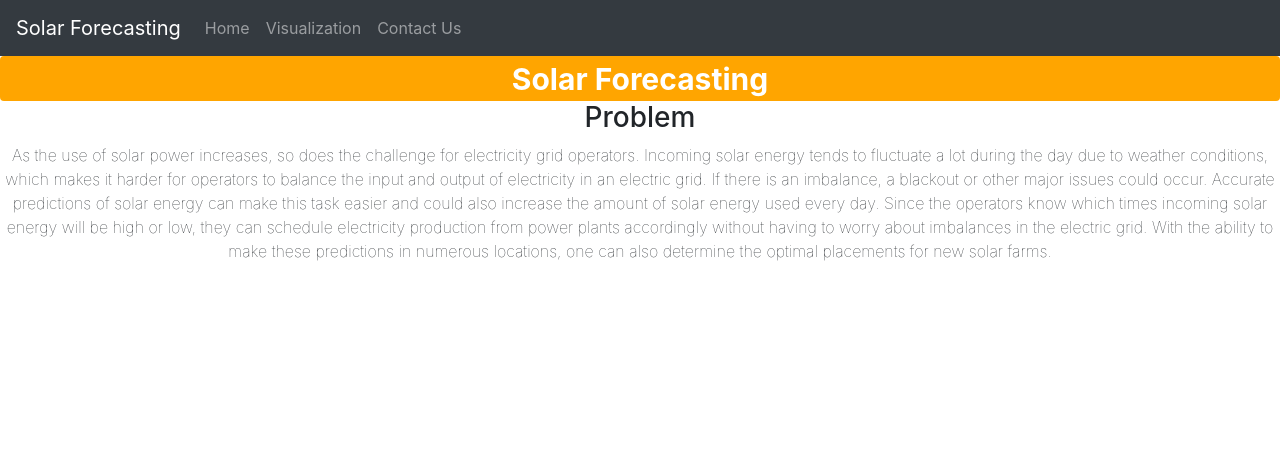
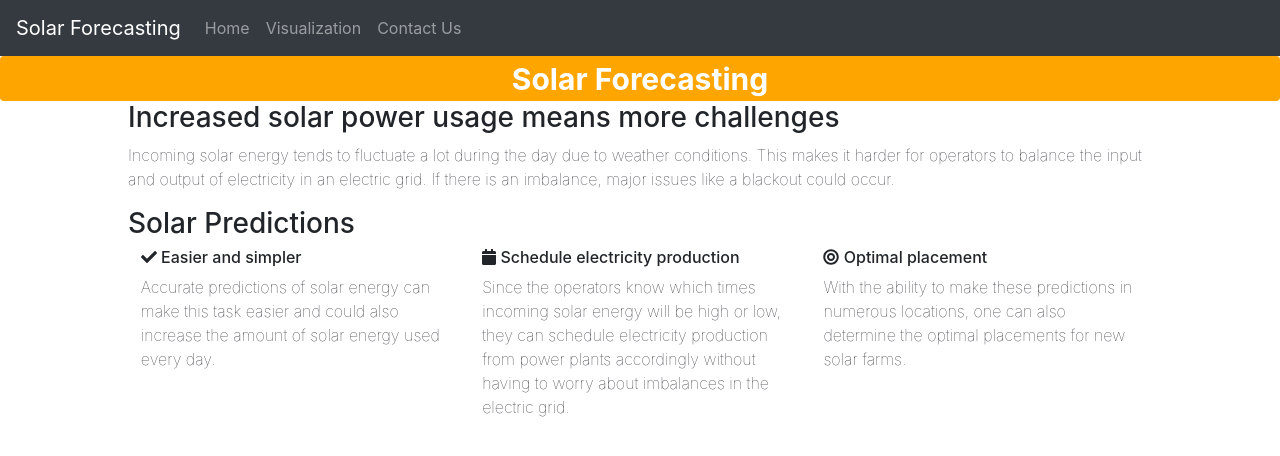
Before and after one commit to gt-big-data/solar-forecasting, a React (Create React App) app in the folder data-viz/solar-forecasting/: page / in a window 1280 px wide. Shown: the top 456 px of the page. Built offline with nearby package versions, Linux system fonts and the light colour scheme.

Commit message:
Style improvements to home page

```diff
--- a/data-viz/solar-forecasting/src/App.css
+++ b/data-viz/solar-forecasting/src/App.css
@@ -1,5 +1,4 @@
 .App {
-  text-align: center;
 }
 
 .App-logo {
--- a/data-viz/solar-forecasting/src/components/Paragraph.module.css
+++ b/data-viz/solar-forecasting/src/components/Paragraph.module.css
@@ -1,3 +1,4 @@
-.Paragraph {
-    font-weight: 100;
+.content {
+  margin: 0 10vw;
+  font-weight: 100;
 }
--- /dev/null
+++ b/data-viz/solar-forecasting/src/components/SolarTitle.css
@@ -0,0 +1,14 @@
+.content {
+  margin: 0 10vw;
+  font-weight: 100;
+}
+
+.flex-container {
+  display: flex;
+  justify-content: space-between;
+}
+
+.home-card {
+  flex: 1;
+  padding: 0px 1vw;
+}
--- a/data-viz/solar-forecasting/src/components/SolarTitle.jsx
+++ b/data-viz/solar-forecasting/src/components/SolarTitle.jsx
@@ -1,9 +1,14 @@
-import React, {Component} from 'react';
-import styles from './Paragraph.module.css';
-import solar from '../images/solar.jpg';
-import solarMap from './SolarMap';
-import {Link} from 'react-router-dom';
+import React, { Component } from 'react';
+import { FontAwesomeIcon } from '@fortawesome/react-fontawesome'
+import { faCheck, faCalendar, faBullseye } from '@fortawesome/free-solid-svg-icons';
+import './SolarTitle.css';
 
+const Card = ({icon, subheading, content,}) => (
+  <div className="home-card">
+    <h6><FontAwesomeIcon icon={icon} /> {subheading}</h6>
+    <p>{content}</p>
+  </div>
+);
 class SolarTitle extends Component {
 	render() {
 		return(
@@ -21,12 +26,36 @@ class SolarTitle extends Component {
 					className="badge badge-primary">
 					Solar Forecasting
 				</title>
-				<h3>
-					Problem
-				</h3>
-				<text className={styles.Paragraph}>
-					As the use of solar power increases, so does the challenge for electricity grid operators. Incoming solar energy tends to fluctuate a lot during the day due to weather conditions, which makes it harder for operators to balance the input and output of electricity in an electric grid. If there is an imbalance, a blackout or other major issues could occur. Accurate predictions of solar energy can make this task easier and could also increase the amount of solar energy used every day. Since the operators know which times incoming solar energy will be high or low, they can schedule electricity production from power plants accordingly without having to worry about imbalances in the electric grid. With the ability to make these predictions in numerous locations, one can also determine the optimal placements for new solar farms.
-				</text>
+        <div className="content">
+          <h3>Increased solar power usage means more challenges</h3>
+          <p>
+            Incoming solar energy tends to fluctuate a lot during the day due to weather conditions.
+            This makes it harder for operators to balance the input and output of electricity in an electric grid.
+            If there is an imbalance, major issues like a blackout could occur.
+          </p>
+          <h3>Solar Predictions</h3>
+          <div className="flex-container">
+            <Card
+              icon={faCheck}
+              subheading="Easier and simpler"
+              content="Accurate predictions of solar energy can make this task easier and could also increase the
+              amount of solar energy used every day."
+            />
+            <Card
+              icon={faCalendar}
+              subheading="Schedule electricity production"
+              content="Since the operators know which times incoming solar energy will be high or low, they can
+              schedule electricity production from power plants accordingly without having to worry about imbalances
+              in the electric grid."
+            />
+            <Card
+              icon={faBullseye}
+              subheading="Optimal placement"
+              content="With the ability to make these predictions in numerous locations, one can also determine the
+              optimal placements for new solar farms. "
+            />
+          </div>
+        </div>
 			</div>
 		);
 	}
```
